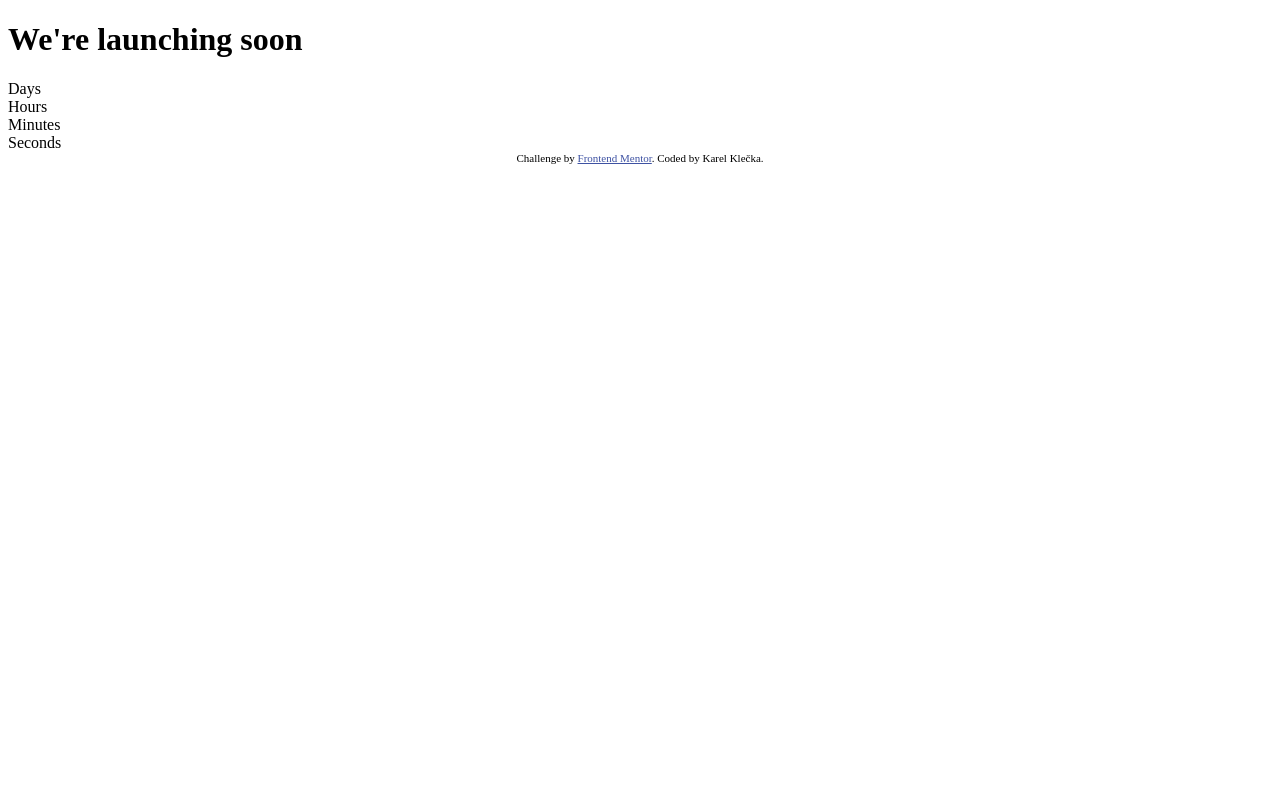
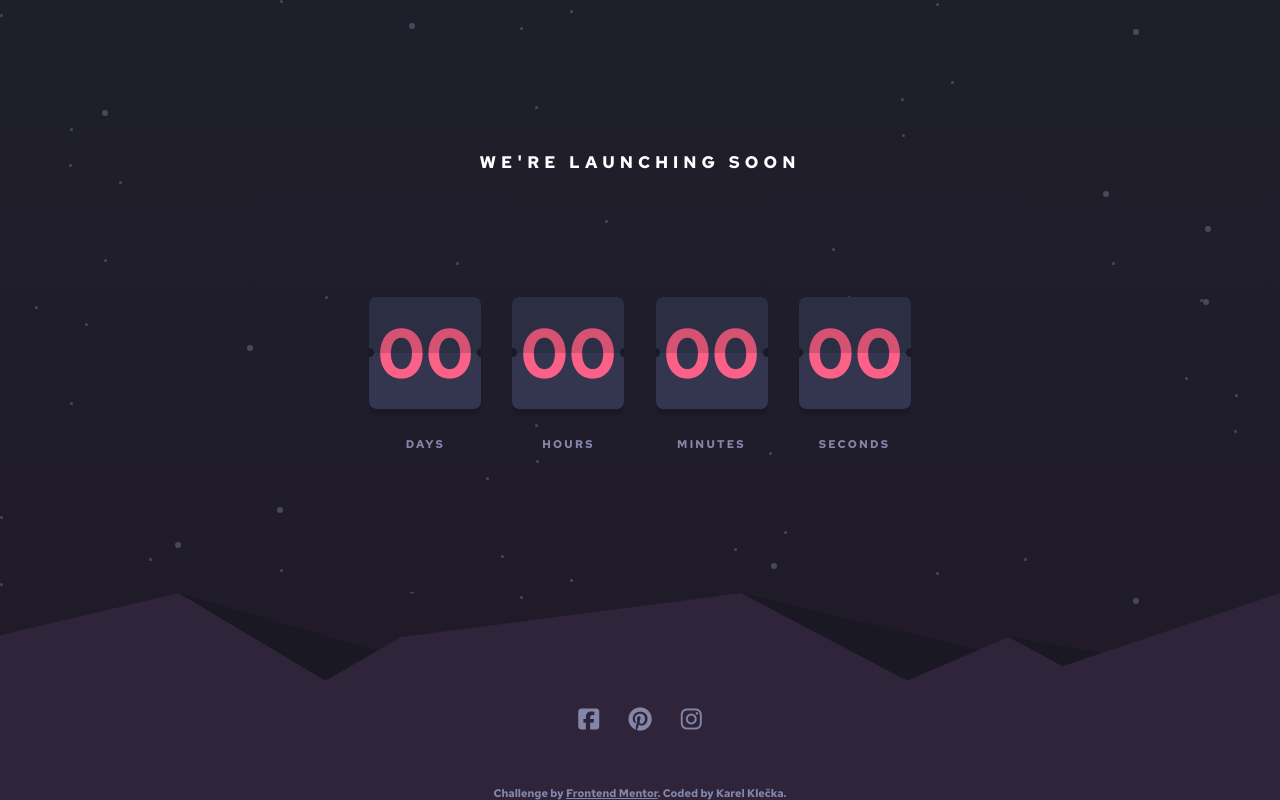
Before and after one commit to Klekar/countdown-timer, a plain HTML site: page index.html in a window 1280 px wide. Drawn offline with Linux system fonts and the light colour scheme.

Commit message:
Style the page

```diff
--- a/index.html
+++ b/index.html
@@ -7,56 +7,54 @@
   <link rel="icon" type="image/png" sizes="32x32" href="./images/favicon-32x32.png">
 
   <title>Frontend Mentor | Launch countdown timer</title>
+  <link rel="stylesheet" href="styles.css">
+  <link href="https://fonts.googleapis.com/css?family=Crimson+Text|Lobster" rel="stylesheet">
 
-  <!-- Feel free to remove these styles or customise in your own stylesheet 👍 -->
-  <style>
-    .attribution { font-size: 11px; text-align: center; }
-    .attribution a { color: hsl(228, 45%, 44%); }
-  </style>
+  <script src="https://kit.fontawesome.com/c67a9eb928.js" crossorigin="anonymous"></script>
 </head>
 <body>
 
   <h1>We're launching soon</h1>
 
-  <div>
-    <div class="countdown-days">
-      <div>
-        <div class="top-half"></div>
-        <div class="moving-half"></div>
-        <div class="bottom-half"></div>
+  <div class="countdown">
+    <div class="countdown-days countdown-unit">
+      <div class="counter">
+        <div class="top-half counter-half darkened">00</div>
+        <div class="moving-half counter-half darkened"></div>
+        <div class="bottom-half counter-half">00</div>
       </div>
       <span>Days</span>
     </div>
-    <div class="countdown-hours">
-      <div>
-        <div class="top-half"></div>
-        <div class="moving-half"></div>
-        <div class="bottom-half"></div>
+    <div class="countdown-hours countdown-unit">
+      <div class="counter">
+        <div class="top-half counter-half darkened">00</div>
+        <div class="moving-half counter-half darkened"></div>
+        <div class="bottom-half counter-half">00</div>
       </div>
       <span>Hours</span>
     </div>
-    <div class="countdown-minutes">
-      <div>
-        <div class="top-half"></div>
-        <div class="moving-half"></div>
-        <div class="bottom-half"></div>
+    <div class="countdown-minutes countdown-unit">
+      <div class="counter">
+        <div class="top-half counter-half darkened">00</div>
+        <div class="moving-half counter-half darkened"></div>
+        <div class="bottom-half counter-half">00</div>
       </div>
       <span>Minutes</span>
     </div>
-    <div class="countdown-seconds">
-      <div>
-        <div class="top-half"></div>
-        <div class="moving-half"></div>
-        <div class="bottom-half"></div>
+    <div class="countdown-seconds countdown-unit">
+      <div class="counter">
+        <div class="top-half counter-half darkened">00</div>
+        <div class="moving-half counter-half darkened"></div>
+        <div class="bottom-half counter-half">00</div>
       </div>
       <span>Seconds</span>
     </div>
   </div>
   <footer>
-    <div>
-      <a><span class="icon facebook-icon"></span></a>
-      <a><span class="icon pinterest-icon"></span></a>
-      <a><span class="icon instagram-icon"></span></a>
+    <div class="socials">
+      <a><span class="icon facebook-icon"><i class="fab fa-facebook-square"></i></span></a>
+      <a><span class="icon pinterest-icon"><i class="fab fa-pinterest"></i></span></a>
+      <a><span class="icon instagram-icon"><i class="fab fa-instagram"></i></span></a>
     </div>
   </footer>
   <div class="attribution">
--- /dev/null
+++ b/styles.css
@@ -0,0 +1,168 @@
+@import url('https://fonts.googleapis.com/css2?family=Red+Hat+Text:wght@700&display=swap');
+
+:root {
+	--grayish-blue: hsl(237, 18%, 59%);
+	--soft-red: hsl(345, 95%, 68%);
+	--white :hsl(0, 0%, 100%);
+	--dark-blue: hsl(236, 21%, 26%);
+	--darker-blue: hsl(235, 16%, 14%);
+	--darkest-blue: hsl(234, 17%, 12%);
+	font-size: 14px;
+	font-family: 'Red Hat Text', sans-serif;
+	font-weight: 700;
+}
+
+html {
+	margin: 0;
+	text-align: center;
+	height: 100%;
+	background-color: var(--darker-blue);
+	background-image: url(./images/bg-stars.svg);
+	background-image: url(./images/bg-stars.svg), linear-gradient(var(--darker-blue), #211A29);
+}
+
+body {
+	margin: 0;
+}
+
+body>* {
+	position: relative;
+}
+
+h1 {
+	top: 10rem;
+	color: var(--white);
+	font-size: 1.2em;
+	letter-spacing: 0.3em;
+	text-transform: uppercase;
+}
+
+.countdown {
+	top: 18rem;
+}
+
+.countdown div {
+	display: inline-block;
+}
+
+.countdown .countdown-unit {
+	margin: 0 1rem;
+}
+
+.countdown .countdown-unit > * {
+	display: block;
+}
+
+.countdown .counter {
+	--counter-width: 8rem;
+	--counter-height: 8rem;
+	color: var(--soft-red);
+	width: var(--counter-width);
+	height: var(--counter-height);
+	position: relative;
+	font-size: 5rem;
+	line-height: 8rem;
+	box-shadow: 0px 0.4rem 0.1rem 0 var(--darkest-blue);
+	border-radius: 0.5rem;
+	overflow: hidden;
+}
+.countdown .counter::before, .countdown .counter::after {
+	content: "";
+	border-radius: 1rem;
+	z-index: 11;
+	position: absolute;
+	top: 50%;
+	width: 0.7rem;
+	height: 0.7rem;
+	background-color: var(--darkest-blue);
+}
+.countdown .counter::before {
+	left: 0;
+	transform: translate(-50%, -50%);
+}
+.countdown .counter::after {
+	right: 0;
+	transform: translate(50%, -50%);
+}
+
+.countdown .counter-half {
+	position: absolute;
+	top: 0;
+	left: 0;
+	width: 100%;
+	height: 100%;
+	background-color: var(--dark-blue);
+	border-radius: inherit;
+}
+
+.countdown .counter-half.darkened {
+	filter: brightness(85%);
+}
+
+.countdown .top-half {
+	clip: rect(0, var(--counter-width), calc(var(--counter-height) / 2), 0);
+}
+
+.countdown .moving-half {
+	z-index: 10;
+	display: none;
+}
+
+.countdown .bottom-half {
+	clip: rect(calc(var(--counter-height) / 2), var(--counter-width), var(--counter-height), 0);
+}
+
+.countdown .halfing-line {
+	width: 100%;
+	height:
+}
+
+.countdown span {
+	margin-top: 2rem;
+	color: var(--grayish-blue);
+	text-transform: uppercase;
+	letter-spacing: 0.2em;
+	font-size: 0.8em;
+}
+
+footer {
+	background-image: url(./images/pattern-hills.svg);
+	background-repeat-y: no-repeat;
+	background-position-y: bottom;
+	background-position-x: 80%;
+	background-size: cover;
+	width: 100%;
+	height: 26vh;
+	bottom: 0;
+	position: absolute;
+	vertical-align: middle;
+}
+
+.socials {
+	font-size: 24px;
+	color: var(--grayish-blue);
+	text-align: center;
+	margin-top: 14vh;
+	/*rrrrrrrrrrrrrrrrrrrrrrreeeeeeeeeeeeeeeeeeeeeeeeeeeeeeeeeeeeeeeeeeeeeeeeee*/
+}
+
+.socials a{
+	margin: 0 0.5em 0 0.5em;
+	transition: color 0.2s ease-in-out;
+}
+
+.socials a:hover {
+	color: var(--soft-red);
+}
+
+.attribution {
+	position: absolute;
+	bottom: 0;
+	font-size: 11px;
+	text-align: center;
+	width: 100%;
+	color: var(--grayish-blue);
+}
+.attribution a {
+	color: var(--grayish-blue);
+}
```
